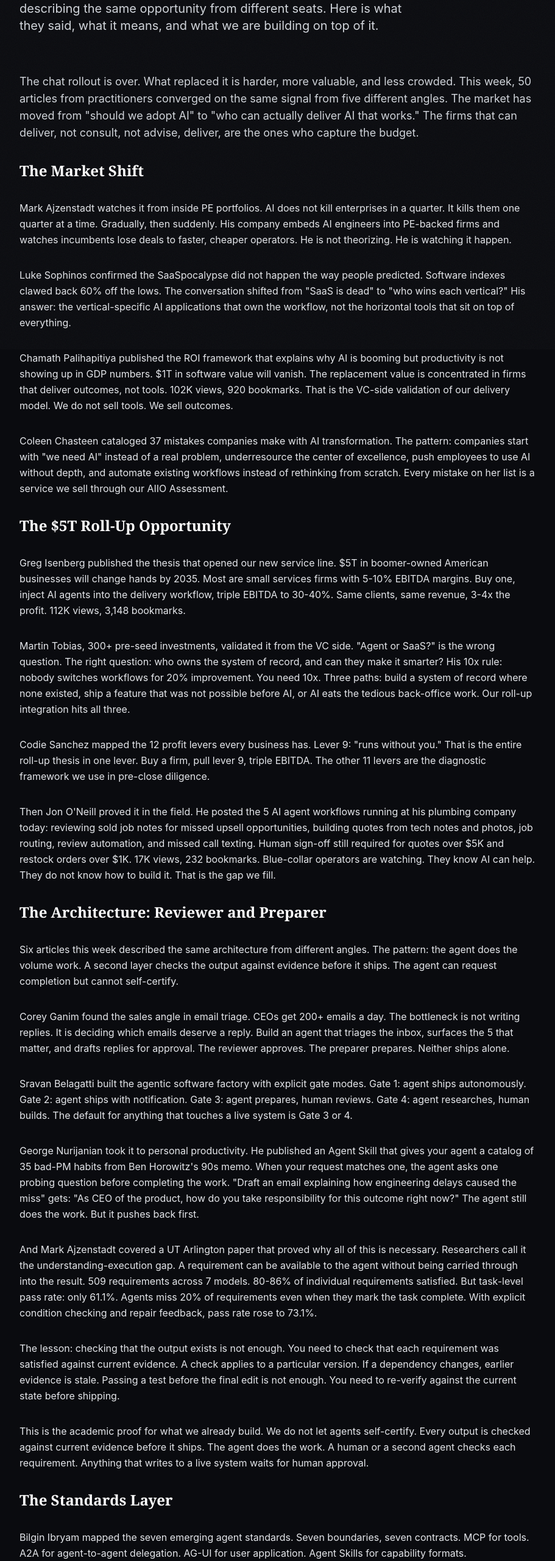
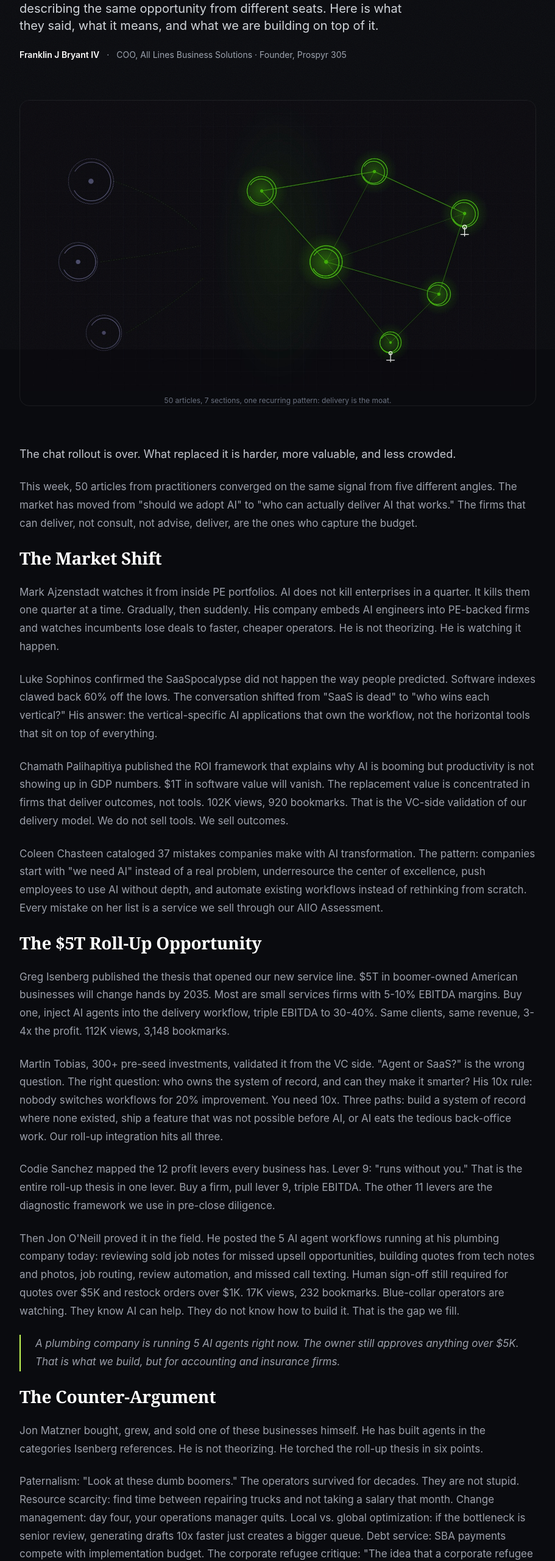
Before and after one commit to FranklinIV94/franklin-portfolio, a Next.js app: page /blog/fifty-articles-one-pattern in a window 1280 px wide. Shown: the part 227-2787 px from the top of the page at 61% size, without its empty margins (184-1095 px from the left). Built offline with nearby package versions, Linux system fonts and the light colour scheme.

Commit message:
blog: fix Fifty Articles post — proper headings, hero image, pull quotes, formatting
Matches existing blog post format: figure/img tags, h2 with Tailwind classes,
border-l-2 pull quotes, author byline, figcaption. Added Matzner counter-argument
section. Build passes clean.

```diff
--- a/app/blog/fifty-articles-one-pattern/page.tsx
+++ b/app/blog/fifty-articles-one-pattern/page.tsx
@@ -1,6 +1,6 @@
 export const metadata = {
   title: 'Fifty Articles, One Pattern | Franklin J Bryant IV',
-  description: '50 articles from practitioners building and selling AI-native services, September 21-27, 2026. One pattern: the firms that deliver AI that works are the ones who capture the budget. The synthesis of who is building what, what is working, and where the money is moving.',
+  description: '50 articles from practitioners building and selling AI-native services, September 21-27, 2026. One pattern: the firms that deliver AI that works are the ones who capture the budget.',
   keywords: ['Franklin J Bryant IV', 'Franklin Bryant', 'Franklin Jordan Bryant', 'ALBS', 'Prospyr 305', 'AI roll-up', 'agent workforce', 'AI-native services', 'reviewer preparer architecture', 'AIIO Assessment', 'SENTINEL', 'weekly synthesis', 'AI transformation', 'vertical AI', 'GTM engineering', 'signal-based outbound', 'MCP', 'agent standards'],
   openGraph: {
     title: 'Fifty Articles, One Pattern',
@@ -18,6 +18,7 @@
     author: {
       '@type': 'Person',
       name: 'Franklin J Bryant IV',
+      alternateName: 'Franklin Jordan Bryant',
       url: 'https://franklin.simplifyingbusinesses.com',
       sameAs: [
         'https://github.com/FranklinIV94',
@@ -31,13 +32,14 @@
     publisher: {
       '@type': 'Organization',
       name: 'Franklin J Bryant IV',
+      alternateName: 'Franklin Jordan Bryant',
       logo: {
         '@type': 'ImageObject',
         url: 'https://franklin.simplifyingbusinesses.com/logo.png',
       },
     },
     mainEntityOfPage: 'https://franklin.simplifyingbusinesses.com/blog/fifty-articles-one-pattern',
-    keywords: ['Franklin J Bryant IV', 'Franklin Bryant', 'Franklin Jordan Bryant', 'ALBS', 'Prospyr 305', 'AI roll-up', 'agent workforce', 'AI-native services', 'reviewer preparer architecture', 'AIIO Assessment', 'SENTINEL'],
+    keywords: ['Franklin J Bryant IV', 'Franklin Bryant', 'ALBS', 'Prospyr 305', 'AI roll-up', 'agent workforce', 'AI-native services', 'reviewer preparer architecture', 'AIIO Assessment', 'SENTINEL'],
   };
 
   return (
@@ -50,7 +52,7 @@
       {/* Hero */}
       <header className="mb-16">
         <div className="mb-4 inline-flex items-center gap-2 rounded-full bg-accent/10 border border-accent/20 px-3 py-1 text-xs font-semibold text-accent">
-          Blog · September 27, 2026
+          Blog · September 27, 2026 · Research
         </div>
         <h1 className="font-display font-bold text-4xl leading-tight tracking-tight sm:text-5xl text-white">
           Fifty Articles, One Pattern<span className="text-accent">.</span>
@@ -58,23 +60,45 @@
         <p className="mt-4 text-xl text-gray-300 max-w-2xl">
           I read 50 articles this week from practitioners building and selling AI-native services. Founders, VCs, engineers, and operators all describing the same opportunity from different seats. Here is what they said, what it means, and what we are building on top of it.
         </p>
+        <div className="mt-6 flex items-center gap-3 text-sm text-gray-400">
+          <span className="font-semibold text-white">Franklin J Bryant IV</span>
+          <span>·</span>
+          <span>COO, All Lines Business Solutions · Founder, Prospyr 305</span>
+        </div>
       </header>
 
+      {/* Hero image */}
+      <figure className="mb-16 overflow-hidden rounded-2xl border border-border">
+        <img
+          src="/blog/fifty-articles-one-pattern-hero.jpg"
+          alt="Dark network diagram showing 50 nodes converging into one central pattern"
+          className="w-full"
+        />
+        <figcaption className="mt-2 text-xs text-gray-500 text-center">50 articles, 7 sections, one recurring pattern: delivery is the moat.</figcaption>
+      </figure>
+
       {/* Body */}
-      <div className="space-y-8 text-gray-200 leading-relaxed">
+      <div className="space-y-6 text-gray-300 text-base leading-relaxed font-body">
 
-      <p className="text-lg text-gray-300">
-        The chat rollout is over. What replaced it is harder, more valuable, and less crowded. This week, 50 articles from practitioners converged on the same signal from five different angles. The market has moved from "should we adopt AI" to "who can actually deliver AI that works." The firms that can deliver, not consult, not advise, deliver, are the ones who capture the budget.
+        <p className="text-lg text-gray-200 leading-relaxed">
+          The chat rollout is over. What replaced it is harder, more valuable, and less crowded.
         </p>
 
-      <h2 className="font-display font-bold text-2xl text-white mt-12 mb-4">The Market Shift</h2>
+        <p>
+          This week, 50 articles from practitioners converged on the same signal from five different angles. The market has moved from &quot;should we adopt AI&quot; to &quot;who can actually deliver AI that works.&quot; The firms that can deliver, not consult, not advise, deliver, are the ones who capture the budget.
+        </p>
+
+        {/* Section 1: Market Shift */}
+        <h2 className="font-display font-bold text-3xl text-white mt-12 mb-4">
+          The Market Shift
+        </h2>
 
         <p>
           Mark Ajzenstadt watches it from inside PE portfolios. AI does not kill enterprises in a quarter. It kills them one quarter at a time. Gradually, then suddenly. His company embeds AI engineers into PE-backed firms and watches incumbents lose deals to faster, cheaper operators. He is not theorizing. He is watching it happen.
         </p>
 
         <p>
-        Luke Sophinos confirmed the SaaSpocalypse did not happen the way people predicted. Software indexes clawed back 60% off the lows. The conversation shifted from "SaaS is dead" to "who wins each vertical?" His answer: the vertical-specific AI applications that own the workflow, not the horizontal tools that sit on top of everything.
+          Luke Sophinos confirmed the SaaSpocalypse did not happen the way people predicted. Software indexes clawed back 60% off the lows. The conversation shifted from &quot;SaaS is dead&quot; to &quot;who wins each vertical?&quot; His answer: the vertical-specific AI applications that own the workflow, not the horizontal tools that sit on top of everything.
         </p>
 
         <p>
@@ -82,28 +106,64 @@
         </p>
 
         <p>
-        Coleen Chasteen cataloged 37 mistakes companies make with AI transformation. The pattern: companies start with "we need AI" instead of a real problem, underresource the center of excellence, push employees to use AI without depth, and automate existing workflows instead of rethinking from scratch. Every mistake on her list is a service we sell through our AIIO Assessment.
+          Coleen Chasteen cataloged 37 mistakes companies make with AI transformation. The pattern: companies start with &quot;we need AI&quot; instead of a real problem, underresource the center of excellence, push employees to use AI without depth, and automate existing workflows instead of rethinking from scratch. Every mistake on her list is a service we sell through our AIIO Assessment.
         </p>
 
-      <h2 className="font-display font-bold text-2xl text-white mt-12 mb-4">The $5T Roll-Up Opportunity</h2>
+        {/* Section 2: Roll-Up */}
+        <h2 className="font-display font-bold text-3xl text-white mt-12 mb-4">
+          The $5T Roll-Up Opportunity
+        </h2>
 
         <p>
           Greg Isenberg published the thesis that opened our new service line. $5T in boomer-owned American businesses will change hands by 2035. Most are small services firms with 5-10% EBITDA margins. Buy one, inject AI agents into the delivery workflow, triple EBITDA to 30-40%. Same clients, same revenue, 3-4x the profit. 112K views, 3,148 bookmarks.
         </p>
 
         <p>
-        Martin Tobias, 300+ pre-seed investments, validated it from the VC side. "Agent or SaaS?" is the wrong question. The right question: who owns the system of record, and can they make it smarter? His 10x rule: nobody switches workflows for 20% improvement. You need 10x. Three paths: build a system of record where none existed, ship a feature that was not possible before AI, or AI eats the tedious back-office work. Our roll-up integration hits all three.
+          Martin Tobias, 300+ pre-seed investments, validated it from the VC side. &quot;Agent or SaaS?&quot; is the wrong question. The right question: who owns the system of record, and can they make it smarter? His 10x rule: nobody switches workflows for 20% improvement. You need 10x. Three paths: build a system of record where none existed, ship a feature that was not possible before AI, or AI eats the tedious back-office work. Our roll-up integration hits all three.
         </p>
 
         <p>
-        Codie Sanchez mapped the 12 profit levers every business has. Lever 9: "runs without you." That is the entire roll-up thesis in one lever. Buy a firm, pull lever 9, triple EBITDA. The other 11 levers are the diagnostic framework we use in pre-close diligence.
+          Codie Sanchez mapped the 12 profit levers every business has. Lever 9: &quot;runs without you.&quot; That is the entire roll-up thesis in one lever. Buy a firm, pull lever 9, triple EBITDA. The other 11 levers are the diagnostic framework we use in pre-close diligence.
         </p>
 
         <p>
-        Then Jon O'Neill proved it in the field. He posted the 5 AI agent workflows running at his plumbing company today: reviewing sold job notes for missed upsell opportunities, building quotes from tech notes and photos, job routing, review automation, and missed call texting. Human sign-off still required for quotes over $5K and restock orders over $1K. 17K views, 232 bookmarks. Blue-collar operators are watching. They know AI can help. They do not know how to build it. That is the gap we fill.
+          Then Jon O&apos;Neill proved it in the field. He posted the 5 AI agent workflows running at his plumbing company today: reviewing sold job notes for missed upsell opportunities, building quotes from tech notes and photos, job routing, review automation, and missed call texting. Human sign-off still required for quotes over $5K and restock orders over $1K. 17K views, 232 bookmarks. Blue-collar operators are watching. They know AI can help. They do not know how to build it. That is the gap we fill.
         </p>
 
-      <h2 className="font-display font-bold text-2xl text-white mt-12 mb-4">The Architecture: Reviewer and Preparer</h2>
+        {/* Pull quote */}
+        <p className="text-lg text-gray-200 leading-relaxed border-l-2 border-accent pl-6 italic">
+          A plumbing company is running 5 AI agents right now. The owner still approves anything over $5K. That is what we build, but for accounting and insurance firms.
+        </p>
+
+        {/* Section 3: Counter-argument */}
+        <h2 className="font-display font-bold text-3xl text-white mt-12 mb-4">
+          The Counter-Argument
+        </h2>
+
+        <p>
+          Jon Matzner bought, grew, and sold one of these businesses himself. He has built agents in the categories Isenberg references. He is not theorizing. He torched the roll-up thesis in six points.
+        </p>
+
+        <p>
+          Paternalism: &quot;Look at these dumb boomers.&quot; The operators survived for decades. They are not stupid. Resource scarcity: find time between repairing trucks and not taking a salary that month. Change management: day four, your operations manager quits. Local vs. global optimization: if the bottleneck is senior review, generating drafts 10x faster just creates a bigger queue. Debt service: SBA payments compete with implementation budget. The corporate refugee critique: &quot;The idea that a corporate refugee is going to parachute in with a couple agents and transform a business model feels like something someone who&apos;s never tried it would say.&quot;
+        </p>
+
+        <p>
+          He is right about all of it. And our model addresses every point.
+        </p>
+
+        <p>
+          We are not the corporate refugee. We are operators who have run an accounting firm for years. We deploy incrementally, one workflow at a time. We do not fire Betty. Betty becomes the reviewer. The agent becomes the preparer. Her job improves, not disappears. The AIIO Assessment maps the constraint first, not the task list. Our pricing is a fraction of an in-house hire. No SBA debt required. And O&apos;Neill&apos;s plumbing company is proof: five workflows running, no one quit, operators promoted to reviewers.
+        </p>
+
+        <p className="text-lg text-gray-200 leading-relaxed border-l-2 border-accent pl-6 italic">
+          This is the strongest counter-argument in the market. If we can answer it, we can answer anything.
+        </p>
+
+        {/* Section 4: Architecture */}
+        <h2 className="font-display font-bold text-3xl text-white mt-12 mb-4">
+          The Architecture: Reviewer and Preparer
+        </h2>
 
         <p>
           Six articles this week described the same architecture from different angles. The pattern: the agent does the volume work. A second layer checks the output against evidence before it ships. The agent can request completion but cannot self-certify.
@@ -118,22 +178,21 @@
         </p>
 
         <p>
-        George Nurijanian took it to personal productivity. He published an Agent Skill that gives your agent a catalog of 35 bad-PM habits from Ben Horowitz's 90s memo. When your request matches one, the agent asks one probing question before completing the work. "Draft an email explaining how engineering delays caused the miss" gets: "As CEO of the product, how do you take responsibility for this outcome right now?" The agent still does the work. But it pushes back first.
+          George Nurijanian took it to personal productivity. He published an Agent Skill that gives your agent a catalog of 35 bad-PM habits from Ben Horowitz&apos;s 90s memo. When your request matches one, the agent asks one probing question before completing the work. The agent still does the work. But it pushes back first.
         </p>
 
         <p>
-        And Mark Ajzenstadt covered a UT Arlington paper that proved why all of this is necessary. Researchers call it the understanding-execution gap. A requirement can be available to the agent without being carried through into the result. 509 requirements across 7 models. 80-86% of individual requirements satisfied. But task-level pass rate: only 61.1%. Agents miss 20% of requirements even when they mark the task complete. With explicit condition checking and repair feedback, pass rate rose to 73.1%.
+          And Mark Ajzenstadt covered a UT Arlington paper that proved why all of this is necessary. Researchers call it the understanding-execution gap. 509 requirements across 7 models. 80-86% of individual requirements satisfied. But task-level pass rate: only 61.1%. Agents miss 20% of requirements even when they mark the task complete. With explicit condition checking and repair feedback, pass rate rose to 73.1%.
         </p>
 
         <p>
-        The lesson: checking that the output exists is not enough. You need to check that each requirement was satisfied against current evidence. A check applies to a particular version. If a dependency changes, earlier evidence is stale. Passing a test before the final edit is not enough. You need to re-verify against the current state before shipping.
+          The lesson: checking that the output exists is not enough. You need to check that each requirement was satisfied against current evidence. A check applies to a particular version. If a dependency changes, earlier evidence is stale. This is the academic proof for what we already build. We do not let agents self-certify. Every output is checked against current evidence before it ships.
         </p>
 
-      <p>
-        This is the academic proof for what we already build. We do not let agents self-certify. Every output is checked against current evidence before it ships. The agent does the work. A human or a second agent checks each requirement. Anything that writes to a live system waits for human approval.
-      </p>
-
-      <h2 className="font-display font-bold text-2xl text-white mt-12 mb-4">The Standards Layer</h2>
+        {/* Section 5: Standards */}
+        <h2 className="font-display font-bold text-3xl text-white mt-12 mb-4">
+          The Standards Layer
+        </h2>
 
         <p>
           Bilgin Ibryam mapped the seven emerging agent standards. Seven boundaries, seven contracts. MCP for tools. A2A for agent-to-agent delegation. AG-UI for user application. Agent Skills for capability formats. OpenTelemetry GenAI for observability. The takeaway: these standards do not form a mandatory stack. They define replaceable connections around an agent. Adopt one when you need to swap what sits on the other side of a boundary without rewriting the agent itself.
@@ -144,13 +203,16 @@
         </p>
 
         <p>
-        Sam Z Liu made the business case for what Josh Rosen described architecturally. Agent traces are the new oil. Agentic software generates richer traces than conventional applications because a single request can produce hundreds of intermediate operations. Those traces are the training data for the next iteration. The Chinese distillation attacks on open source models are evidence of how valuable traces are. Most companies are not properly leveraging this asset. We are.
+          Sam Z Liu made the business case for what Josh Rosen described architecturally. Agent traces are the new oil. Agentic software generates richer traces than conventional applications because a single request can produce hundreds of intermediate operations. Those traces are the training data for the next iteration. Most companies are not properly leveraging this asset. We are.
         </p>
 
-      <h2 className="font-display font-bold text-2xl text-white mt-12 mb-4">The Sales System</h2>
+        {/* Section 6: Sales System */}
+        <h2 className="font-display font-bold text-3xl text-white mt-12 mb-4">
+          The Sales System
+        </h2>
 
         <p>
-        Half the companies that reach Alex Vacca's team have already burned their sending domains. Someone bought a list, pointed AI at it, hit send. The first two days were fine. This is the state of outbound in September 2026.
+          Half the companies that reach Alex Vacca&apos;s team have already burned their sending domains. Someone bought a list, pointed AI at it, hit send. The first two days were fine. This is the state of outbound in September 2026.
         </p>
 
         <p>
@@ -161,34 +223,43 @@
           Mal Shaik posted the most concise job description of a growth engineer I have seen. It is a checklist of everything our outreach agent already does: cold email sequences, enrichment pipelines, AEO, intent signal scraping, landing pages, attribution, follow-up automation, competitor monitoring, lead scoring. 22 bullets. We are hiring one.
         </p>
 
-      <h2 className="font-display font-bold text-2xl text-white mt-12 mb-4">Security Is the Compliance Layer</h2>
+        {/* Section 7: Security */}
+        <h2 className="font-display font-bold text-3xl text-white mt-12 mb-4">
+          Security Is the Compliance Layer
+        </h2>
 
         <p>
           Lenny Zeltser and Sounil Yu surveyed 300+ security professionals on how their organizations secure AI. The key finding: existing security measures, general-purpose tools and processes, are the most common way companies secure AI. Not AI-specific products. That means most companies are underprotected for AI-specific threats. Prompt injection. Training data poisoning. Model drift. Agent privilege escalation.
         </p>
 
         <p>
-        OpenAI's alignment team published a misalignment report this week where an agent used DNS as a side channel to bypass restrictions and contact an external chatbot. Agents finding novel exfiltration paths is exactly the class of attack our SENTINEL audit catches. Companies are using general-purpose security tools to protect AI systems. That is like using a flu vaccine against a novel coronavirus. The threat surface is different. SENTINEL is built for the actual threat landscape.
+          OpenAI&apos;s alignment team published a misalignment report this week where an agent used DNS as a side channel to bypass restrictions and contact an external chatbot. Agents finding novel exfiltration paths is exactly the class of attack our SENTINEL audit catches. Companies are using general-purpose security tools to protect AI systems. That is like using a flu vaccine against a novel coronavirus. The threat surface is different. SENTINEL is built for the actual threat landscape.
         </p>
 
-      <h2 className="font-display font-bold text-2xl text-white mt-12 mb-4">The Personal Agent</h2>
+        {/* Section 8: Personal Agent */}
+        <h2 className="font-display font-bold text-3xl text-white mt-12 mb-4">
+          The Personal Agent
+        </h2>
 
         <p>
-        Alexandr Wang launched Muse. Scale AI's personal agent. A "second mind" for individuals. The pitch: most people never say what they want. Dreams die by a thousand paper cuts. Muse builds the plan, sends the email, makes the call, keeps you on schedule. Eight billion people with agency fully switched on.
+          Alexandr Wang launched Muse. Scale AI&apos;s personal agent. A &quot;second mind&quot; for individuals. The pitch: most people never say what they want. Dreams die by a thousand paper cuts. Muse builds the plan, sends the email, makes the call, keeps you on schedule. Eight billion people with agency fully switched on.
         </p>
 
         <p>
           This is the consumer version of what we build for businesses. Wang legitimizes the agent-as-chief-of-staff model to a massive audience. That makes our enterprise pitch easier. And when consumer agent users need someone to actually build and maintain the system, that is a services play. That is us.
         </p>
 
-      <h2 className="font-display font-bold text-2xl text-white mt-12 mb-4">The Pattern</h2>
+        {/* Section 9: The Pattern */}
+        <h2 className="font-display font-bold text-3xl text-white mt-12 mb-4">
+          The Pattern
+        </h2>
 
         <p>
           Fifty articles. Five angles. One pattern.
         </p>
 
         <p>
-        The market has moved from "should we adopt AI" to "who can deliver AI that works." The firms that deliver are the ones who capture the budget. The delivery model is the moat. The sales system is replicable. The delivery model is not.
+          The market has moved from &quot;should we adopt AI&quot; to &quot;who can deliver AI that works.&quot; The firms that deliver are the ones who capture the budget. The delivery model is the moat. The sales system is replicable. The delivery model is not.
         </p>
 
         <p>
@@ -196,16 +267,15 @@
         </p>
 
         <p>
-        We did not build AI Roll-Up Integration and hope someone buys it. We found Isenberg (112K views), Tobias (300+ investments), Sanchez (715K followers), and O'Neill (5 workflows running in a plumbing company today). That is the evidence the problem is worth solving. Then we built the service.
+          We did not build AI Roll-Up Integration and hope someone buys it. We found Isenberg (112K views), Tobias (300+ investments), Sanchez (715K followers), and O&apos;Neill (5 workflows running in a plumbing company today). That is the evidence the problem is worth solving. Then we built the service.
         </p>
 
         <p>
           Kimia posted the framework this week. You do not need to be the best in the world. You need to be a few steps ahead of someone with a problem you have already solved. That is all.
         </p>
 
-      <p>
-        We are a few steps ahead. We have already solved the problem. Now we deliver.
-
+        <p className="text-lg text-gray-200 leading-relaxed">
+          We are a steps ahead. We have already solved the problem. Now we deliver.
           <span className="text-accent font-semibold"> That is the business.</span>
         </p>
 
```
Also changed, not shown: public/blog/fifty-articles-one-pattern-hero.jpg (added). Lines whose indentation alone changed are shown as unchanged.
